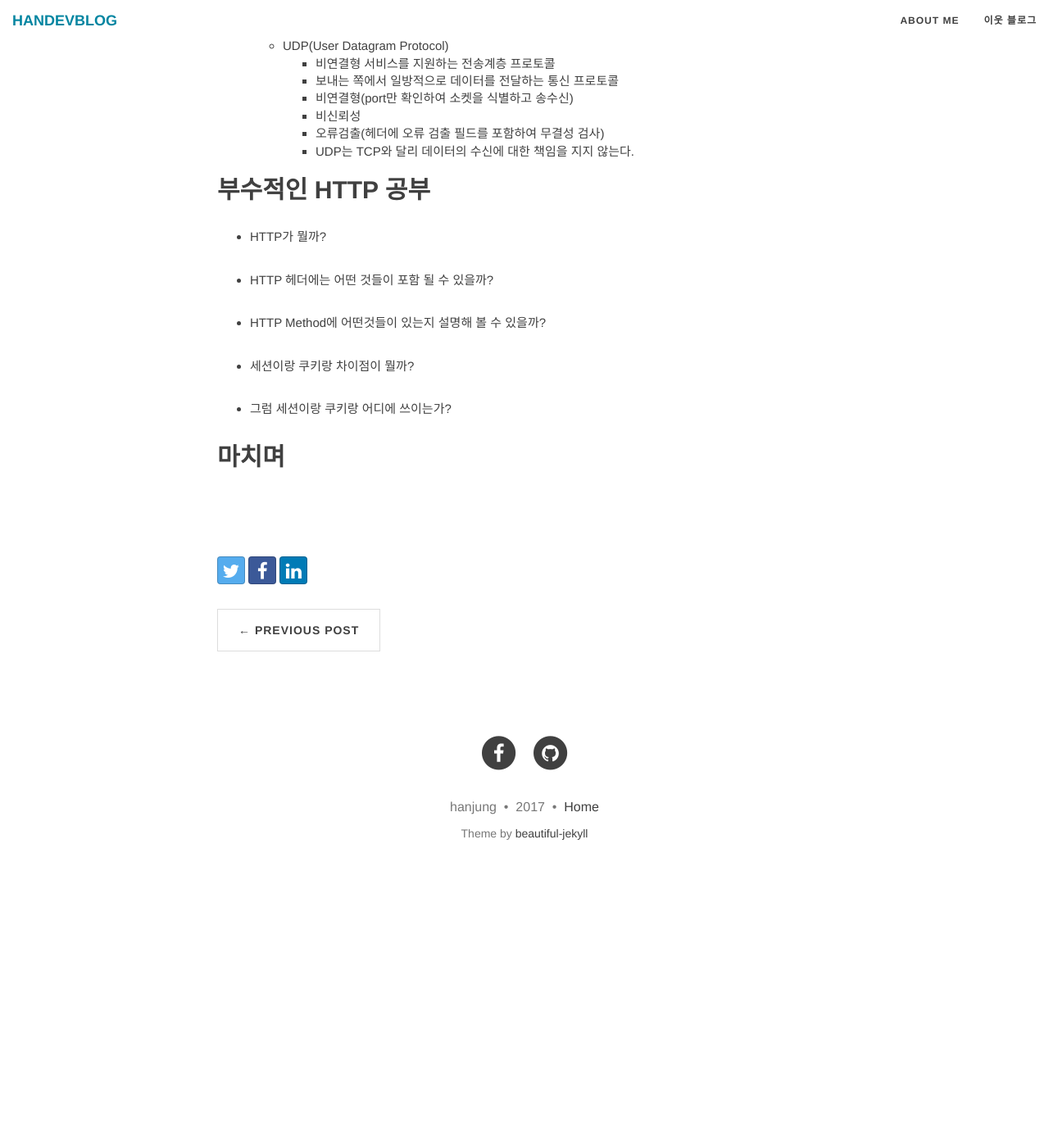
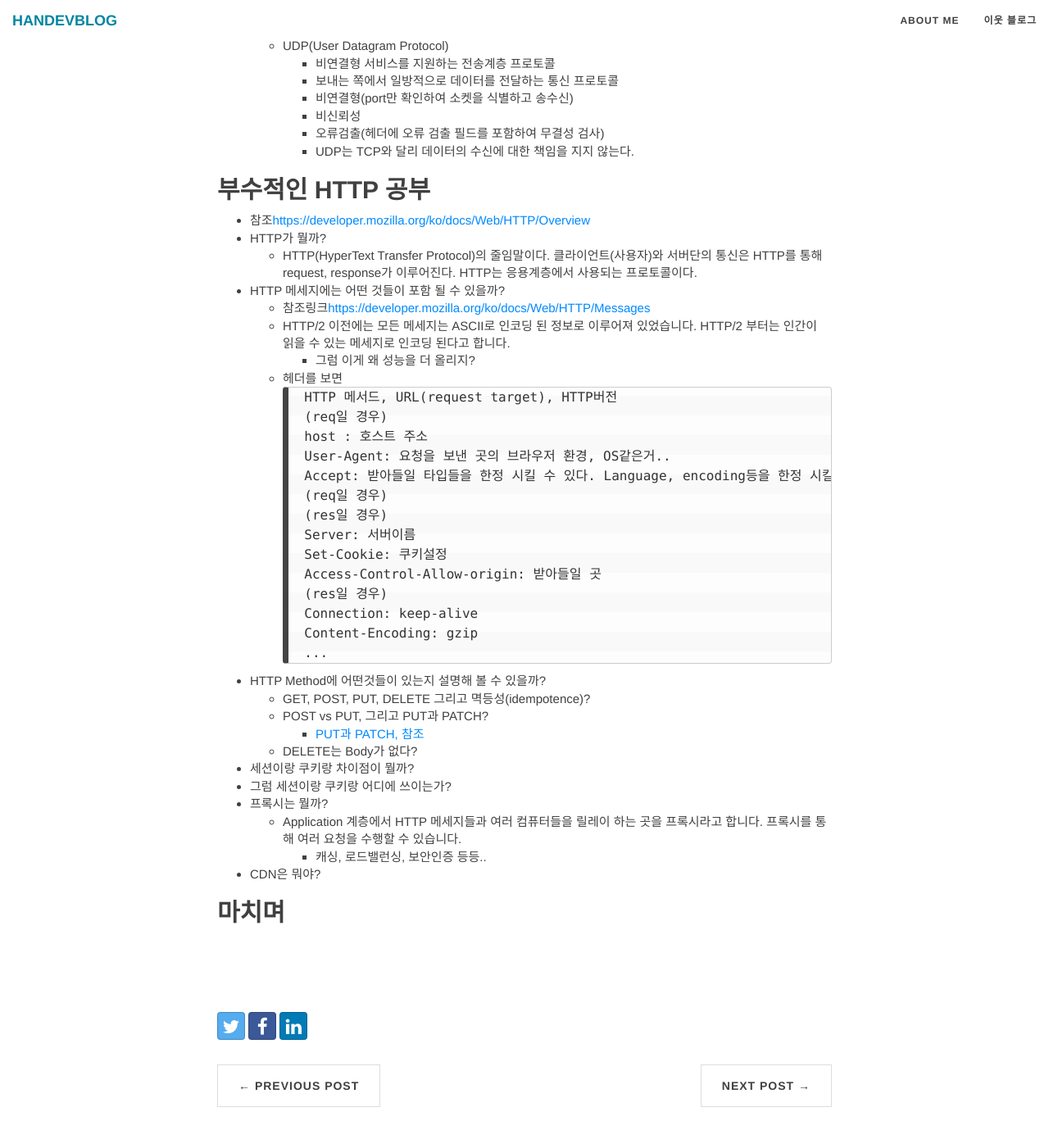
Before and after one commit to hanjungv/hanjungv.github.io, a Jekyll site: the page built from _posts/2017-09/16/2017-09-16-1_Network_Review1.1.markdown, in a window 1280 px wide and 1400 px high, scrolled down 3962 px. Shown: the top 1390 px of the window at 82% size. Built offline with Jekyll 4.4.1, drawn with Linux system fonts in a browser that asks for light colours; nearby versions of some CDN libraries; comment, search, counter and statistics services are not loaded; before the commit the page ends 5040 px from its top, so only the background shows below that; some of the changed text lies outside the part shown.

Commit message:
2017.09.20 Add posts(using babel in node js server not using webpack)

````diff
--- a/_posts/2017-09/16/2017-09-16-1_Network_Review1.1.markdown
+++ b/_posts/2017-09/16/2017-09-16-1_Network_Review1.1.markdown
@@ -138,17 +138,44 @@ category: Network
         - UDP는 TCP와 달리 데이터의 수신에 대한 책임을 지지 않는다.
 
 ## 부수적인 HTTP 공부
+* 참조[https://developer.mozilla.org/ko/docs/Web/HTTP/Overview](https://developer.mozilla.org/ko/docs/Web/HTTP/Overview)
 * HTTP가 뭘까?
-
-* HTTP 헤더에는 어떤 것들이 포함 될 수 있을까?
+    * HTTP(HyperText Transfer Protocol)의 줄임말이다. 클라이언트(사용자)와 서버단의 통신은 HTTP를 통해 request, response가 이루어진다. HTTP는 응용계층에서 사용되는 프로토콜이다.
+* HTTP 메세지에는 어떤 것들이 포함 될 수 있을까?
+    * 참조링크[https://developer.mozilla.org/ko/docs/Web/HTTP/Messages](https://developer.mozilla.org/ko/docs/Web/HTTP/Messages)
+    * HTTP/2 이전에는 모든 메세지는 ASCII로 인코딩 된 정보로 이루어져 있었습니다. HTTP/2 부터는 인간이 읽을 수 있는 메세지로 인코딩 된다고 합니다.
+        * 그럼 이게 왜 성능을 더 올리지?
+    * 헤더를 보면
+    ```
+    HTTP 메서드, URL(request target), HTTP버전
+    (req일 경우)
+    host : 호스트 주소
+    User-Agent: 요청을 보낸 곳의 브라우저 환경, OS같은거..
+    Accept: 받아들일 타입들을 한정 시킬 수 있다. Language, encoding등을 한정 시킬 수 있다.
+    (req일 경우)
+    (res일 경우)
+    Server: 서버이름
+    Set-Cookie: 쿠키설정
+    Access-Control-Allow-origin: 받아들일 곳
+    (res일 경우)
+    Connection: keep-alive
+    Content-Encoding: gzip
+    ...
+    ```
 
 * HTTP Method에 어떤것들이 있는지 설명해 볼 수 있을까?
+    * GET, POST, PUT, DELETE 그리고 멱등성(idempotence)?
+    * POST vs PUT, 그리고 PUT과 PATCH?
+        * [PUT과 PATCH, 참조](http://weblog.rubyonrails.org/2012/2/26/edge-rails-patch-is-the-new-primary-http-method-for-updates/)
+
+    * DELETE는 Body가 없다?
 
 * 세션이랑 쿠키랑 차이점이 뭘까?
-
 * 그럼 세션이랑 쿠키랑 어디에 쓰이는가?
-
-
+* 프록시는 뭘까?
+    * Application 계층에서 HTTP 메세지들과 여러 컴퓨터들을 릴레이 하는 곳을 프록시라고 합니다. 프록시를 통해 여러 요청을 수행할 수 있습니다.
+        * 캐싱, 로드밸런싱, 보안인증 등등..
+* CDN은 뭐야?
 
 
 ## 마치며
````
Also changed, not shown: other parts of _posts/2017-09/16/2017-09-16-1_Network_Review1.1.markdown (+1 -1 lines), _posts/2017-09/20/2017-09-20-1_NODE_babel.markdown (added, +62 -0 lines).
